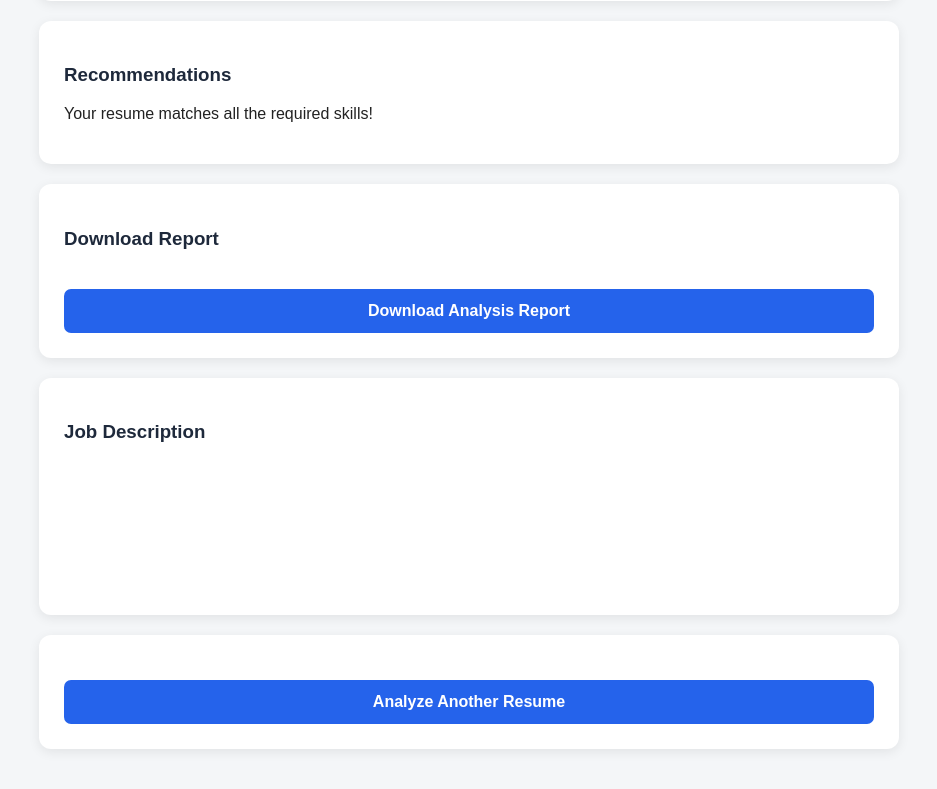
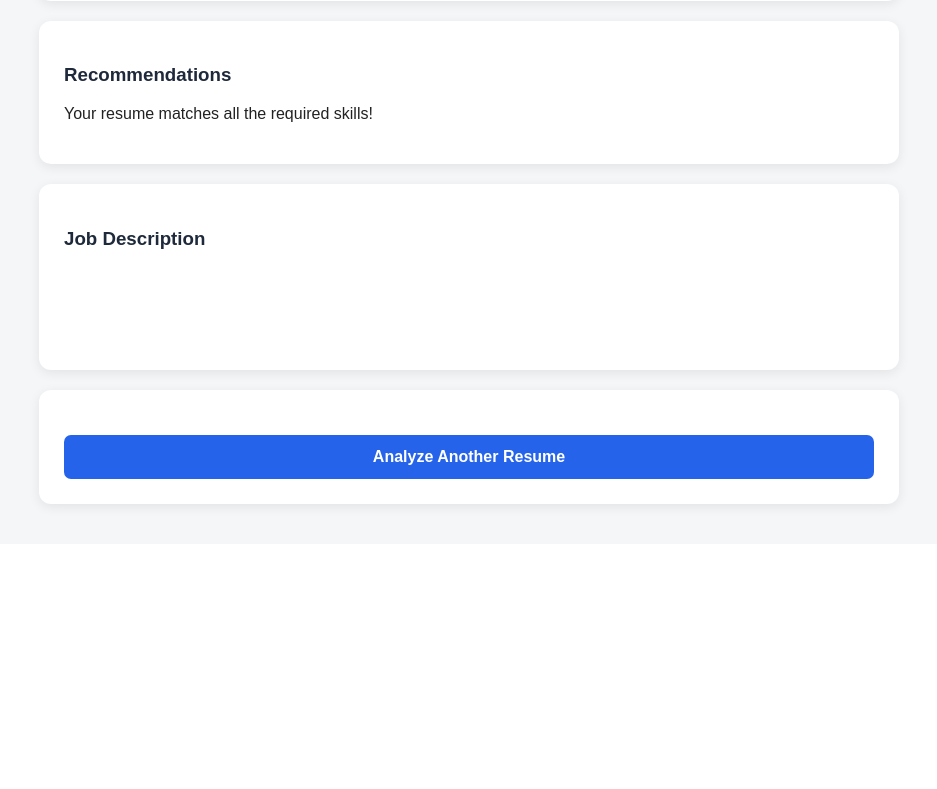
Before and after one commit to varshini787/CareerAI, a Flask app: template templates/result.html in a window 1280 px wide. Shown: the part 1109-1898 px from the top of the page, without its empty margins (171-1108 px from the left). After the commit the page ends 1623 px from the top, so only its background shows below. Run offline with Flask 3, Linux system fonts and the light colour scheme; the template is opened without the code that fills it, so the values that code supplies are empty.

Commit message:
Improve resume analysis UI and functionality

```diff
--- a/templates/result.html
+++ b/templates/result.html
@@ -2,33 +2,23 @@
 <html>
 
 <head>
-
     <title>CareerAI - Analysis</title>
 
     <link rel="stylesheet"
           href="{{ url_for('static', filename='style.css') }}">
-
 </head>
 
 <body>
 
 <nav>
-
     <a href="/">CareerAI</a>
-
     <a href="/history">Analysis History</a>
-
 </nav>
-
 
 <div class="container">
 
     <h1>CareerAI</h1>
-
     <h2>Resume Analysis</h2>
-
-
-    <!-- Job Title -->
 
     <div class="card">
 
@@ -38,8 +28,6 @@
 
     </div>
 
-
-    <!-- Match Score -->
 
     <div class="card">
 
@@ -59,8 +47,6 @@
 
     </div>
 
-
-    <!-- Skills Summary -->
 
     <div class="card">
 
@@ -111,8 +97,6 @@
     </div>
 
 
-    <!-- Matched Skills -->
-
     <div class="card">
 
         <h3>Matched Skills</h3>
@@ -136,8 +120,6 @@
     </div>
 
 
-    <!-- Missing Skills -->
-
     <div class="card">
 
         <h3>Missing Skills</h3>
@@ -160,8 +142,6 @@
 
     </div>
 
-
-    <!-- Recommendations -->
 
     <div class="card">
 
@@ -188,39 +168,16 @@
     </div>
 
 
-    <!-- Download Report -->
-
-    <div class="card">
-
-        <h3>Download Report</h3>
-
-        <a href="/download?job_title={{ job_title }}&match_score={{ match_score }}&matched_skills={{ matched_skills|join(', ') }}&missing_skills={{ missing_skills|join(', ') }}">
-
-            <button type="button">
-                Download Analysis Report
-            </button>
-
-        </a>
-
-    </div>
-
-
-    <!-- Job Description -->
-
     <div class="card">
 
         <h3>Job Description</h3>
 
         <div class="job-description">
-
             {{ job_description }}
-
         </div>
 
     </div>
 
-
-    <!-- Back Button -->
 
     <div class="card">
 
@@ -232,7 +189,6 @@
 
     </div>
 
-
 </div>
 
 </body>
```
Also changed, not shown: static/style.css (+19 -46 lines), README.md (added).
